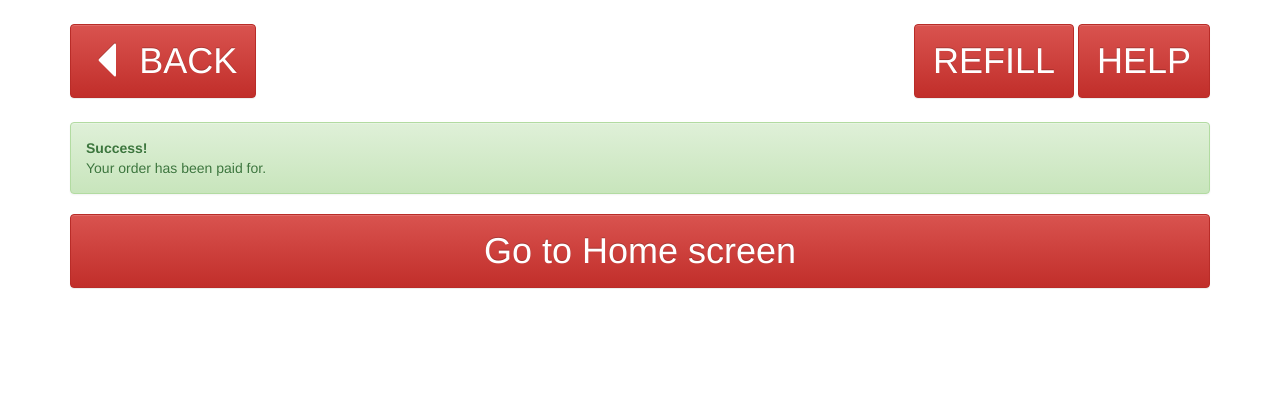
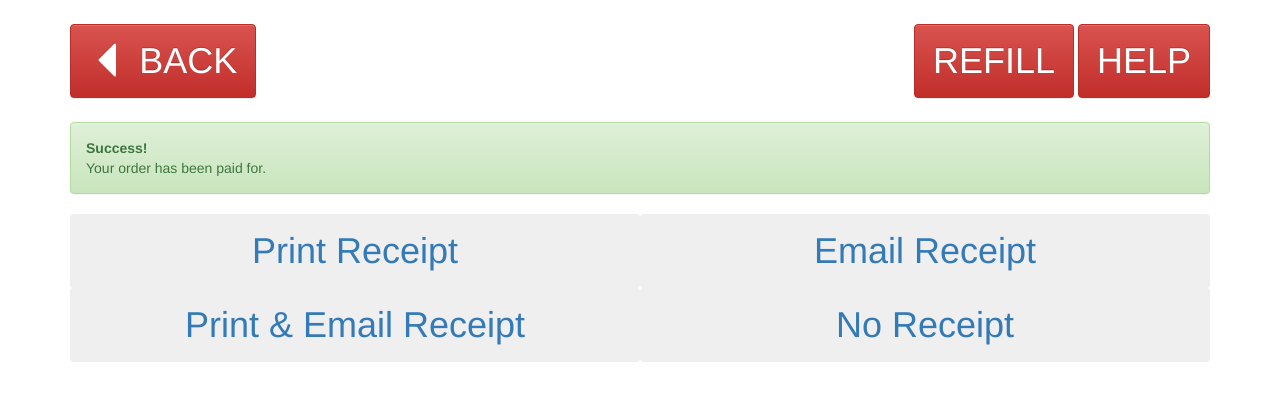
Before and after one commit to miladpejmanrad/django_project, a Django app: page /pay/card/tip/ in a window 1280 px wide. Shown: the top 401 px of the page. Run offline with Django 3.2, Linux system fonts and the light colour scheme; data comes from the database, SQL or seed files in the repository; both versions use the stored data as it was after the commit; parts of the project's set-up code (start-up, migrations or seed data) failed here and were passed over; some libraries are stand-ins or nearby versions.

Commit message:
Print receipt template & view
Printed receipts handled, working on email receipts now

```diff
--- a/django_project/urls.py
+++ b/django_project/urls.py
@@ -24,6 +24,7 @@ urlpatterns = patterns('',
 	url(r'^pay/cash/$', 'menu.views.paying', name='paying'),
 	url(r'^pay/card/sign/$', 'menu.views.signing', name='signing'),
 	url(r'^pay/card/tip/$', 'menu.views.tipping', name='tipping'),
+	url(r'^pay/receipt/print$', 'menu.views.receipt', name='print_receipt'),
 
 	# Staff related patterns
     url(r'^login/$', 'django_project.views.login', name='login'),
--- a/menu/views.py
+++ b/menu/views.py
@@ -1,11 +1,10 @@
-from django.shortcuts import render, get_object_or_404
+from django.shortcuts import render
 from django.http import HttpResponseRedirect, HttpResponse
 from django.core.urlresolvers import reverse
 from menu.models import Category, MenuItem, Order, Allergen
 from menu.modelforms import AddItemToOrderForm, PlaceOrderForm, TipOrderForm
 from decimal import Decimal
 from binascii import a2b_base64
-import os
 from django_project import settings
 
 # This returns and sets up the contexts for the main menu.html template
@@ -265,3 +264,20 @@ def tipping(request):
 		}
 
 	return render(request, 'payment/tipping.html', context)
+
+# This view handles the receipts.
+def receipt(request):
+
+	# Get the latest paid order for this table.
+	last_paid_order = Order.objects.filter(table_number=settings.TABLE_NUMBER, status='paid')
+	context = {}
+
+	# Build the context for the template
+	if last_paid_order.exists():
+		ordered_items = list(last_paid_order.latest('id').menu_items.all()) # Get the menu items on the order
+		context = {
+			'order': last_paid_order.latest('id'),
+			'ordered_items': ordered_items,
+		}
+
+	return render(request, 'payment/receipt.html', context)
--- a/templates/payment/tipping.html
+++ b/templates/payment/tipping.html
@@ -23,6 +23,9 @@
 	</form>
 {% else %}
 	<div class="alert alert-success"><strong>Success!</strong><p>Your order has been paid for.</p></div>
-	<a href="/"><button class="btn btn-s btn-danger" style="width:100%;">Go to Home screen</button></a>
+	<a href="/pay/receipt/print/"><button class="btn btn-s col-xs-6 tip">Print Receipt</button></a>
+	<a href="/pay/receipt/email/"><button class="btn btn-s col-xs-6 tip">Email Receipt</button></a>
+	<a href="/pay/receipt/both/"><button class="btn btn-s col-xs-6 tip">Print & Email Receipt</button></a>
+	<a href="/survey/"><button class="btn btn-s col-xs-6 tip">No Receipt</button></a>
 {% endif %}
 {% endblock %}
```
Also changed, not shown: templates/payment/receipt.html (added, +28 -0 lines), db.sqlite3, django_project/media/signatures/OrderID_5.png.
